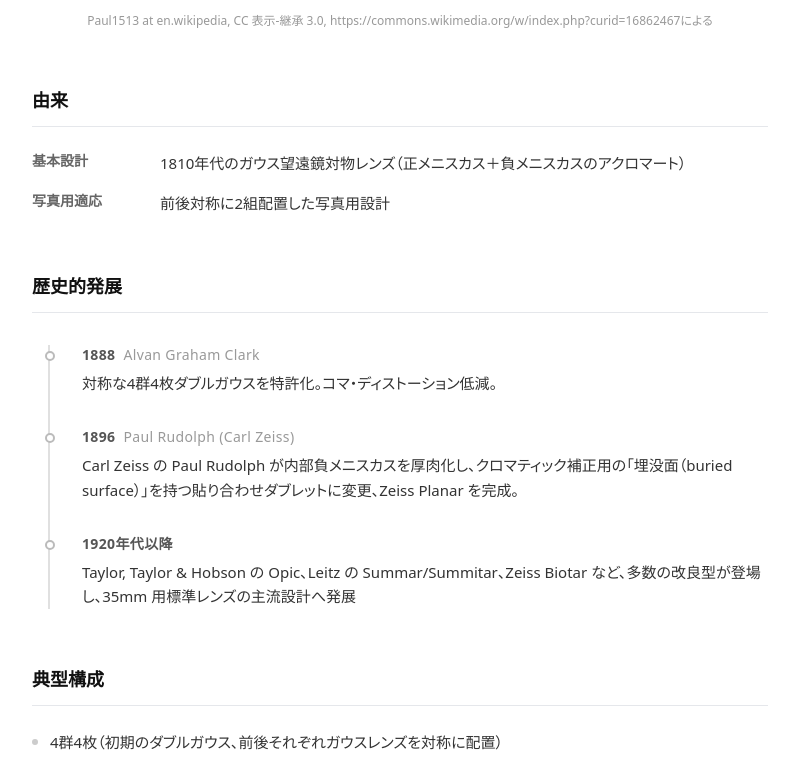
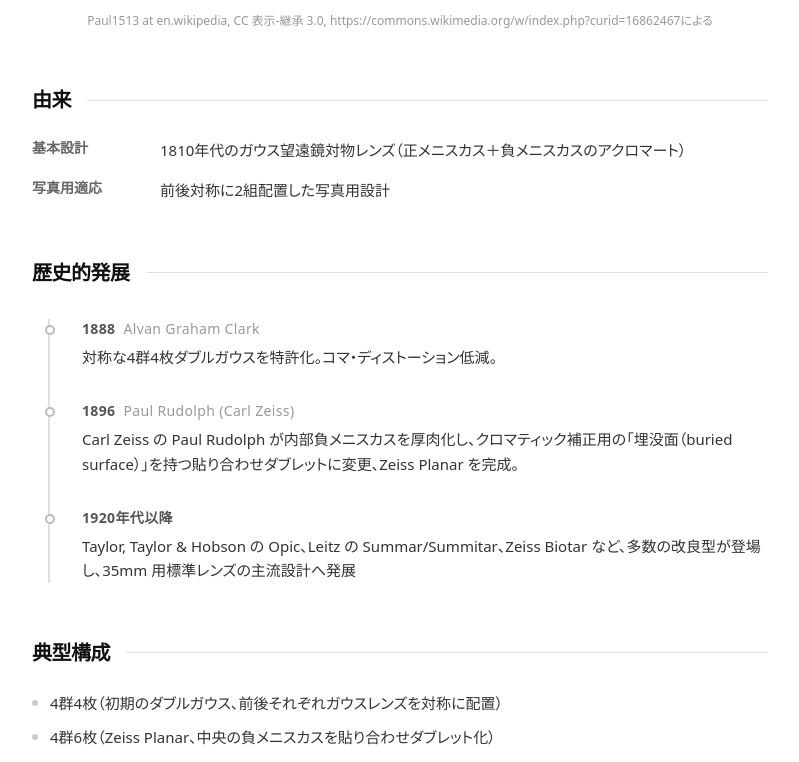
Before and after one commit to bon5o/ui-test, a Next.js app: page /design/double-gauss in a window 1280 px wide. Shown: the part 1117-1879 px from the top of the page, without its empty margins (240-1039 px from the left). Built offline with nearby package versions, Linux system fonts and the light colour scheme.

Commit message:
redesign JSX layout with academic aesthetic
Update return block and SectionHeading for clean hierarchy and visual separation

```diff
--- a/components/ui/SectionHeading.tsx
+++ b/components/ui/SectionHeading.tsx
@@ -5,10 +5,11 @@ interface SectionHeadingProps {
 
 export function SectionHeading({ children, className = "" }: SectionHeadingProps) {
   return (
-    <h2
-      className={`border-b border-gray-200 pb-3 text-lg font-semibold text-[#111111] ${className}`}
-    >
-      {children}
-    </h2>
+    <div className={`flex items-center gap-4 ${className}`}>
+      <h2 className="shrink-0 text-xl font-bold tracking-tight text-[#111]">
+        {children}
+      </h2>
+      <span className="h-px grow bg-[#e0e0e0]" aria-hidden="true" />
+    </div>
   );
 }
```
